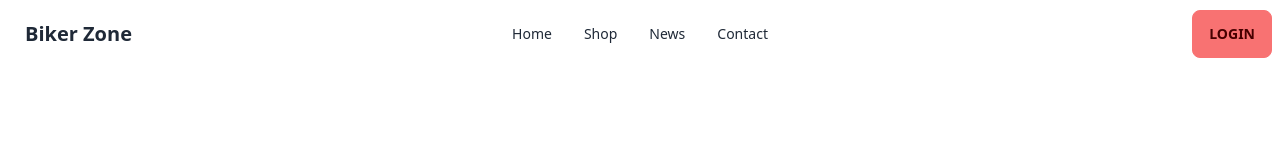
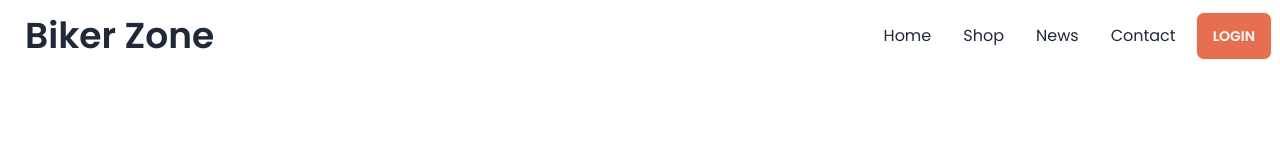
Before and after one commit to Kamrul8043/Biker-zoon-daisy-ui-module-13, a plain HTML site: page index.html in a window 1280 px wide. Drawn offline with nearby package versions, Linux system fonts and the light colour scheme.

Commit message:
header site complete

```diff
--- a/index.html
+++ b/index.html
@@ -7,40 +7,64 @@
 
 <link href="https://cdn.jsdelivr.net/npm/daisyui@3.3.1/dist/full.css" rel="stylesheet" type="text/css" />
 <script src="https://cdn.tailwindcss.com"></script>
+<!-- google font -->
+<link rel="preconnect" href="https://fonts.googleapis.com">
+<link rel="preconnect" href="https://fonts.gstatic.com" crossorigin>
+<link href="https://fonts.googleapis.com/css2?family=Poppins:wght@400;500;600;700;800;900&display=swap" rel="stylesheet">
+<!-- customize color -->
+<script>
+    tailwind.config = {
+      theme: {
+        extend: {
+          colors: {
+            clifford: '#da373d',
+            'bike-primary':'#E76F51',
+          }
+        }
+      }
+    }
+  </script>
+<!-- primary color -->
+<style>
+    .font-poppins{
+        font-family: 'Poppins', sans-serif;
+    }
+</style>
+
 </head>
-<body>
-    <header>
+<body class="font-poppins">
+    <header class="md:container md:mx-auto">
         <nav>
             <div class="navbar bg-base-100">
-                <div class="navbar-start">
+                <div class="flex-1">
                   <div class="dropdown">
                     <label tabindex="0" class="btn btn-ghost lg:hidden">
                       <svg xmlns="http://www.w3.org/2000/svg" class="h-5 w-5" fill="none" viewBox="0 0 24 24" stroke="currentColor"><path stroke-linecap="round" stroke-linejoin="round" stroke-width="2" d="M4 6h16M4 12h8m-8 6h16" /></svg>
                     </label>
-                    <ul tabindex="0" class="menu menu-sm dropdown-content mt-3 z-[1] p-2 shadow bg-base-100 rounded-box w-52">
+                    <ul tabindex="0" class="menu menu-sm dropdown-content mt-3 z-[1] p-2 text-base shadow bg-base-100 rounded-box w-52">
                       <li><a>Home</a></li>
                       <li><a>Shop</a></li>
                       <li><a>News</a></li>
                       <li><a>Contact</a></li>
                     </ul>
                   </div>
-                  <a class="btn btn-ghost normal-case text-xl">Biker Zone</a>
+                  <a class="btn btn-ghost normal-case text-4xl">Biker Zone</a>
                 </div>
                 <div class="navbar-center hidden lg:flex">
-                  <ul class="menu menu-horizontal px-1">
+                  <ul class="menu text-base menu-horizontal px-1">
                     <li><a>Home</a></li>
                       <li><a>Shop</a></li>
                       <li><a>News</a></li>
                       <li><a>Contact</a></li>
                   </ul>
                 </div>
-                <div class="navbar-end">
-                  <a class="btn btn-error">Login</a>
+                <div class="">
+                  <a class="btn bg-bike-primary text-white">Login</a>
                 </div>
               </div>
         </nav>
     </header>
-    <main>
+    <main class="md:container md:mx-auto">
 
     </main>
     <footer>
```
